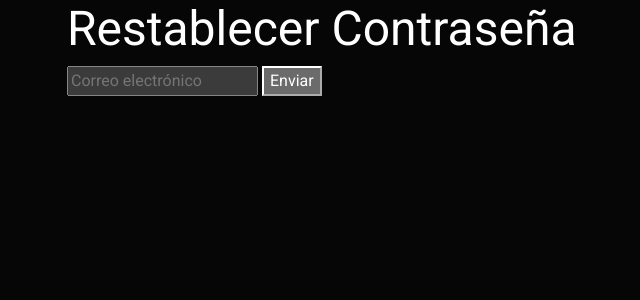
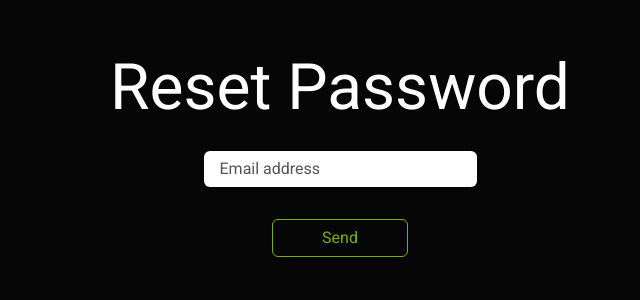
Before and after one commit to kjbayas/TFG, a Flask app: page /admin/olvide-contrasena in a window 1280 px wide. Shown: the part 78-378 px from the top of the page, without its empty margins (300-940 px from the left). Run offline with Flask 3, Linux system fonts and the light colour scheme.

Commit message:
optimizando codigo y corrigiendo errores

```diff
--- a/app.py
+++ b/app.py
@@ -7,7 +7,7 @@ from logging.handlers import RotatingFileHandler
 from datetime import datetime, timedelta
 from flask import Flask, render_template, request, redirect, session, url_for, send_from_directory, jsonify
 from flaskext.mysql import MySQL
-from flask_mail import Mail
+from flask_mail import Mail, Message
 from config import Config
 
 app = Flask(__name__)
--- a/templates/admin/olvide_contrasena.html
+++ b/templates/admin/olvide_contrasena.html
@@ -6,25 +6,35 @@
 <head>
     <meta charset="UTF-8">
     <meta name="viewport" content="width=device-width, initial-scale=1.0">
-        <title>Restablecer Contraseña</title>
-        <!-- Agrega tus enlaces a archivos CSS si los necesitas -->
+    <title>Reset Password</title>
+
+    <style>
+        .container {
+            margin-top: 50px;
+            text-align: center;
+        }
+    </style>
 </head>
 
 <body>
     <div class="container">
         <div class="row">
-                <div class="col-md-6 offset-md-3">
-                    <h2>Restablecer Contraseña</h2>
+            <div class="col-md-6 offset-md-3 mb-3">
+                <h1>Reset Password</h1>
                 {% if mensaje %}
                 <div class="alert alert-success">{{ mensaje }}</div>
                 {% endif %}
+            </div>
+            <div class="col-md-6 offset-md-3 mb-3">
+                <div class="d-grid gap-2 col-6 mx-auto">
                     <form method="POST" action="/admin/olvide-contrasena">
-                        <!-- Otros campos del formulario -->
-                        <input type="email" name="email" placeholder="Correo electrónico" required>
-                        <!-- Otros campos del formulario -->
-                        <button type="submit">Enviar</button>
+                        <input type="email" name="email" class="form-control" placeholder="Email address" required>
+                        <div class="d-grid gap-2 col-6 mx-auto">
+                            <br>
+                            <button type="submit" class="btn btn-outline-success">Send</button>
+                        </div>
                     </form>
-
+                </div>
             </div>
         </div>
     </div>
--- a/templates/admin/registro.html
+++ b/templates/admin/registro.html
@@ -33,7 +33,7 @@
 
           <div class="card-body">
             <form action="/admin/registro" method="post">
-              <h3 class="text-center">Registro de usuario</h3>
+              <h3 class="text-center">User Registration</h3>
 
               {% if error %}
               <div class="alert alert-danger" role="alert">
@@ -62,7 +62,7 @@
 
 
               <div style="display: flex; justify-content: center; ">
-                <button type="submit" class="btn btn-dark">REGISTRARSE</button>
+                <button type="submit" class="btn btn-dark">Sign Up</button>
 
               </div>
             </form>
```
Also changed, not shown: templates/admin/login.html (+4 -3 lines), templates/admin/restablecer_contrasena.html (+7 -0 lines), templates/sitio/libros.html (+26 -4 lines), templates/sitio/img/2023221524_harry-potter-y-la-camara-secreta.jpg (added). Lines whose indentation alone changed are shown as unchanged.
